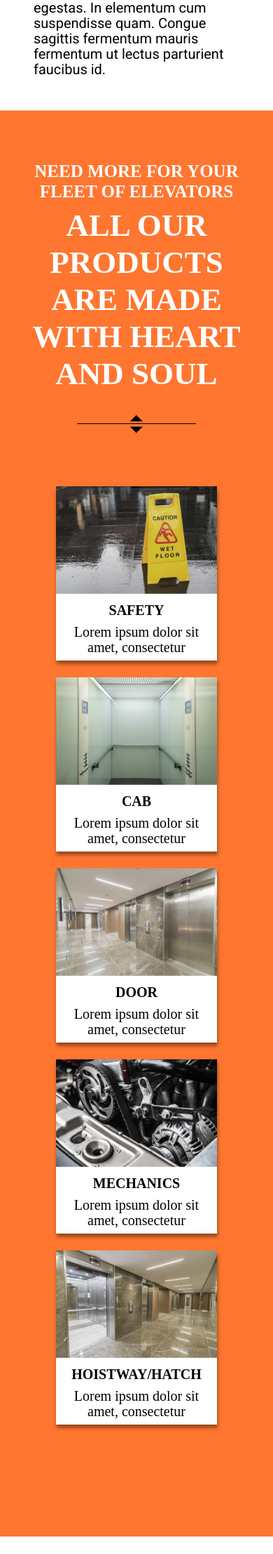
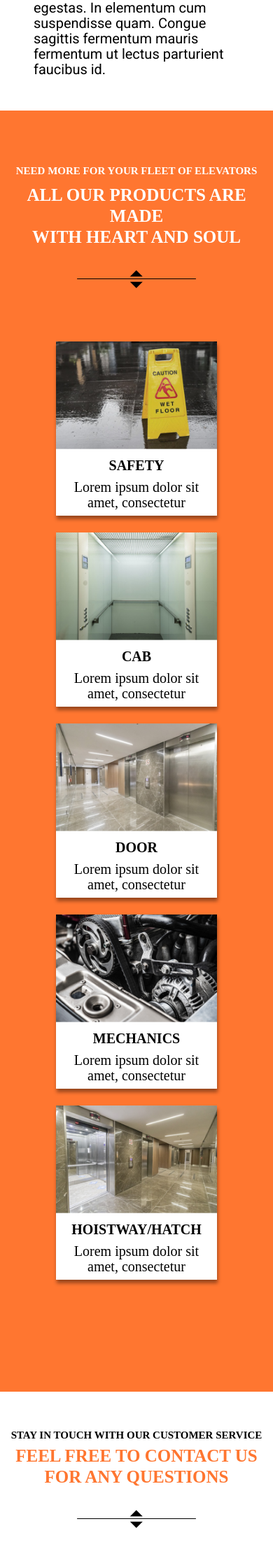
Before and after one commit to BrancheDeboua/Sublight_Engines_Landing_Page, a PHP site: page / in a window 390 px wide. Shown: the part 3316-5537 px from the top of the page at 70% size. Run offline with PHP 8.4, Linux system fonts and the light colour scheme.

Commit message:
titles are the right size now

```diff
--- a/css/main.css
+++ b/css/main.css
@@ -307,6 +307,33 @@ p{
     #why p{
         margin-bottom: 2em;
     }
+
+    #products .header{
+        margin-left: -2.5em;
+        margin-right: -2.5em;
+    }
+
+    #products .header h2{
+        font-size:15px!important;
+    }
+
+    #products .header h3{
+        font-size:25px!important;
+        line-height: 30px!important;
+    }
+
+    #contact-us h2{
+        font-size:15px!important;
+    }
+
+    #contact-us h3{
+        font-size:25px!important;
+        line-height: 30px!important;
+    }
+
+    #footer-bottom{
+        text-transform: uppercase;
+    }
 }
 
 #why .icons div{
```
